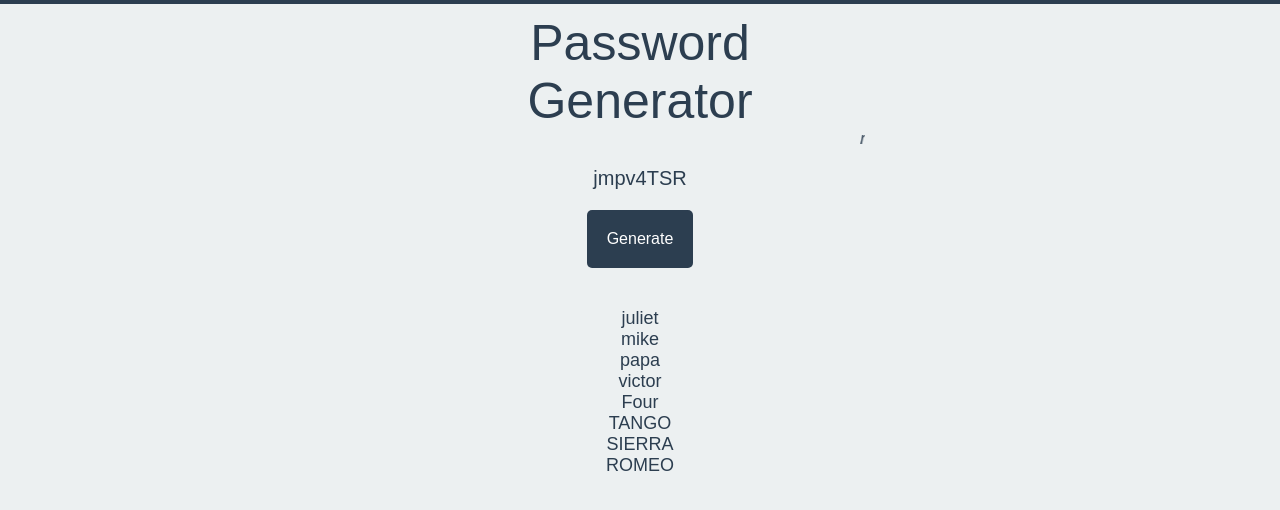
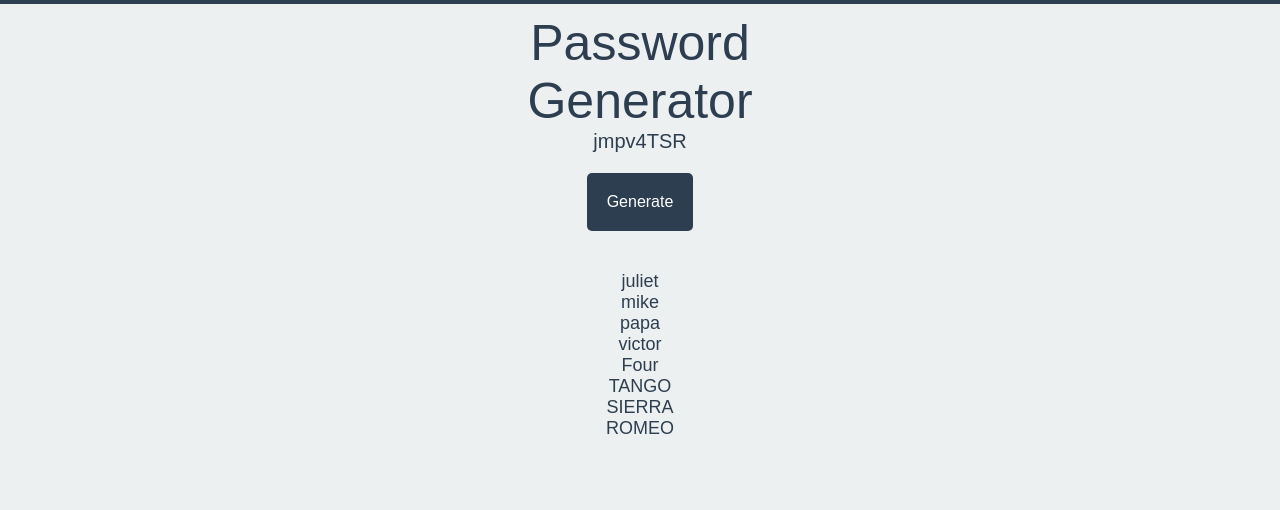
Before and after one commit to trys/trys, a Jekyll site: the page lab/password/index.html, which Jekyll copies as it is, in a window 1280 px wide. Shown: the top 510 px of the page. Built offline with Jekyll 4.4.1, drawn with Linux system fonts in a browser that asks for light colours; nearby versions of some CDN libraries; Markdown is read by kramdown in place of the engine named in the settings.

Commit message:
Removed ironic marquee

```diff
--- a/lab/password/index.html
+++ b/lab/password/index.html
@@ -11,7 +11,6 @@
 	<body>
 		<div class="wrapper">
 			<h1>Password Generator</h1>
-			<marquee>now with added awesome :)</marquee>
 			<div class="password"></div>
 			<div class="generate">Generate</div>
 			<div class="results">
```
